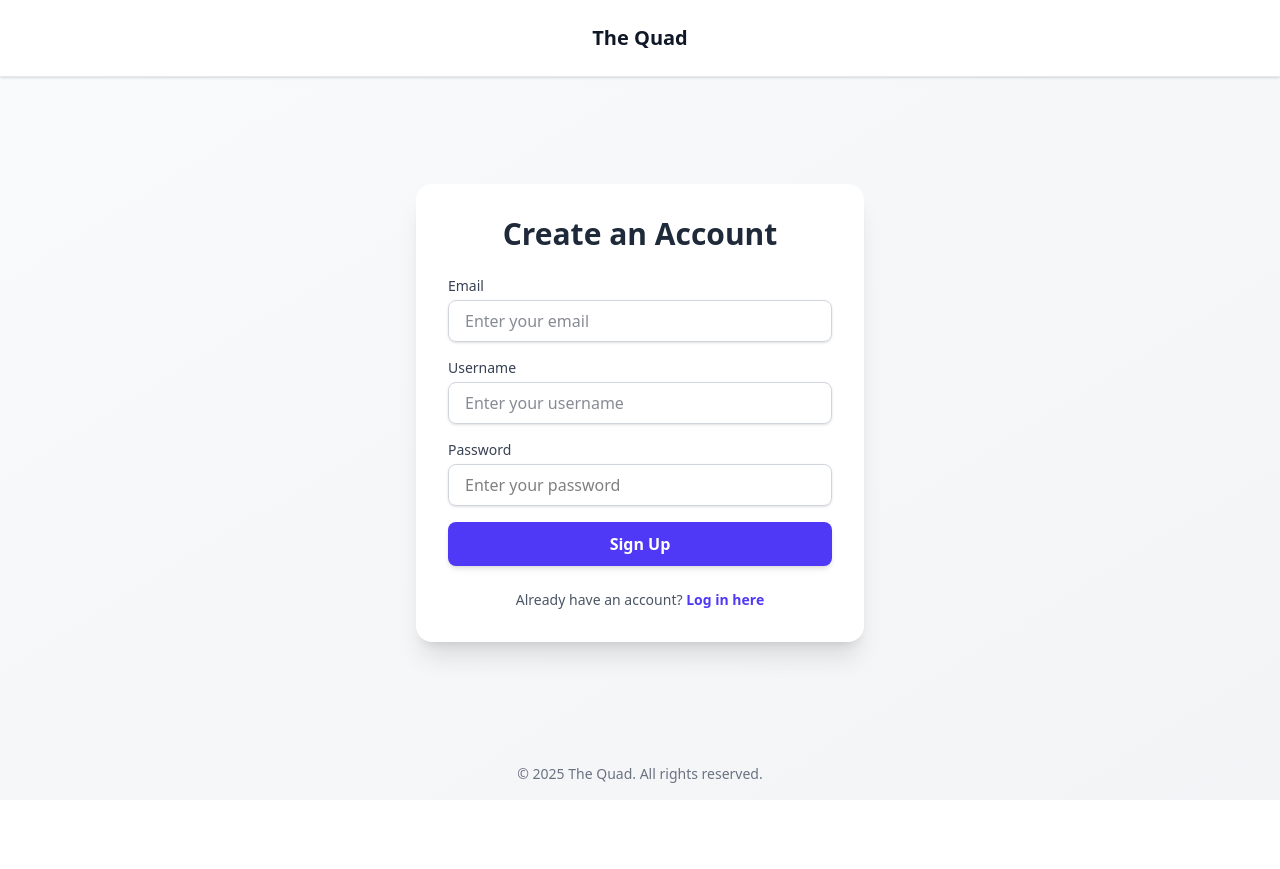
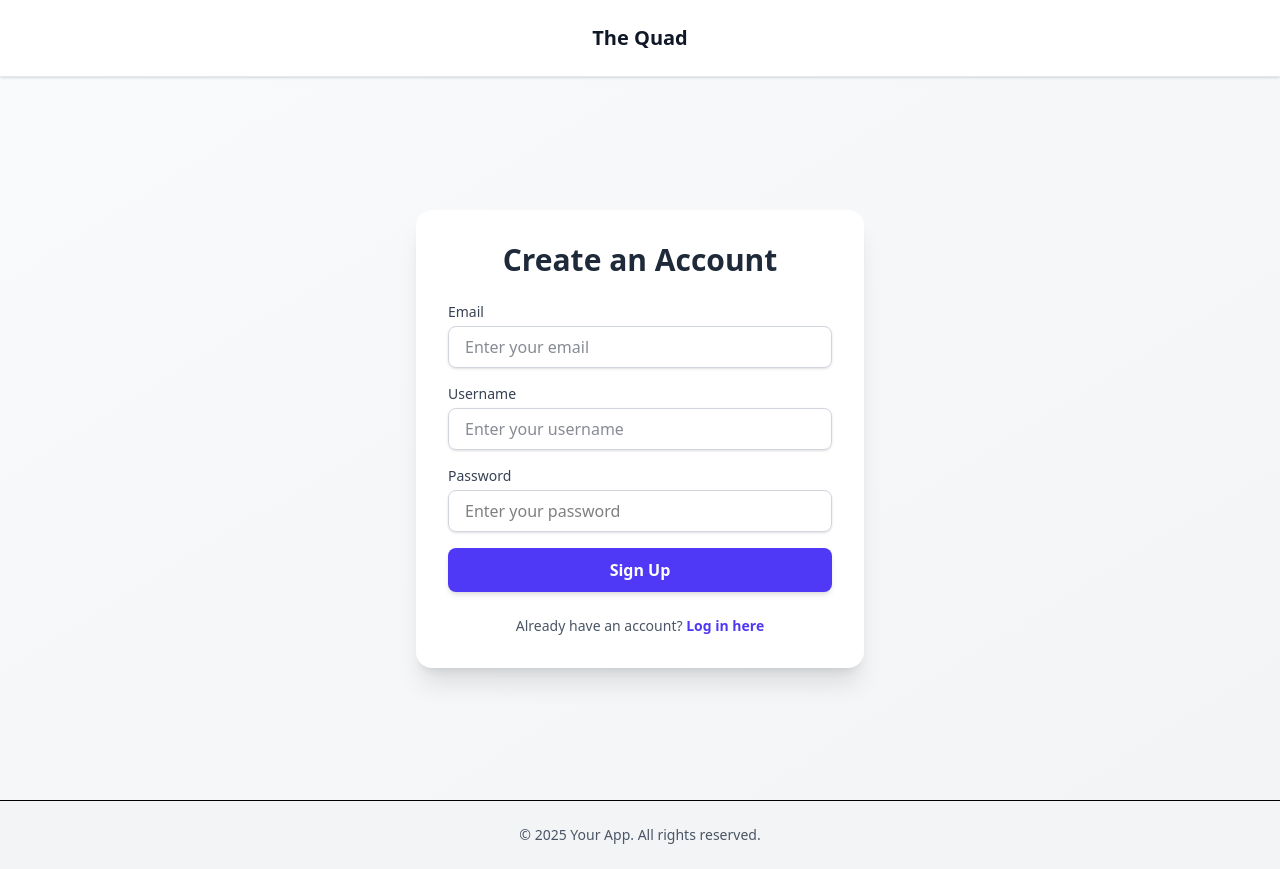
Before and after one commit to sabawaheed27/Supabase-Demo, a Next.js app: page /auth/signup in a window 1280 px wide. Before the commit the page ends 800 px from the top, so only its background shows below. Built offline with nearby package versions, Linux system fonts and the light colour scheme.

Commit message:
fix bugs

```diff
--- a/action/delete-post.ts
+++ b/action/delete-post.ts
@@ -3,6 +3,7 @@
 
 import { createClient } from "@/utils/supabase/server-client"
 import { revalidatePath } from "next/cache"
+import { redirect } from "next/navigation"
 
 const DeletePost = async (postId: number) => {
     try {
@@ -19,9 +20,10 @@
 
         // Revalidate all relevant paths
         revalidatePath("/")
-        revalidatePath("/posts")
+        // revalidatePath("/posts")
+        redirect("/")
 
-        // DO NOT use redirect() here - let the client handle navigation
+
         return { success: true }
 
     } catch (error) {
--- a/app/auth/layout.tsx
+++ b/app/auth/layout.tsx
@@ -11,9 +11,7 @@
           {children}
         </div>
       </main>
-      <footer className="py-4 text-center text-xs sm:text-sm text-gray-500">
-        © {new Date().getFullYear()} The Quad. All rights reserved.
-      </footer>
+
     </div>
   );
 };
--- /dev/null
+++ b/app/components/Footer/index.tsx
@@ -0,0 +1,11 @@
+
+
+export default function Footer() {
+  return (
+    <footer className="bg-gray-100 border-t mt-auto">
+      <div className="max-w-6xl mx-auto px-4 py-6 text-center text-sm text-gray-600">
+        <p>&copy; {new Date().getFullYear()} Your App. All rights reserved.</p>
+      </div>
+    </footer>
+  );
+}
--- a/app/layout.tsx
+++ b/app/layout.tsx
@@ -5,6 +5,7 @@
 
 import { QueryClientProvider } from "@/provider/query-client-provider";
 import { Toaster } from "sonner";
+import Footer from "./components/Footer";
 
 const geistSans = Geist({
   variable: "--font-geist-sans",
@@ -31,11 +32,16 @@
        <body
         className={`${geistSans.variable} ${geistMono.variable} antialiased`}
       >
+        <div className="flex flex-col min-h-screen">
           <Toaster />
           <QueryClientProvider>
             {/* <Header/> */}
+            <main className="flex-1">
               {children}
+            </main>
+            <Footer />
           </QueryClientProvider>
+        </div>
       </body>
     </html>
   );
```
Lines whose indentation alone changed are shown as unchanged.
